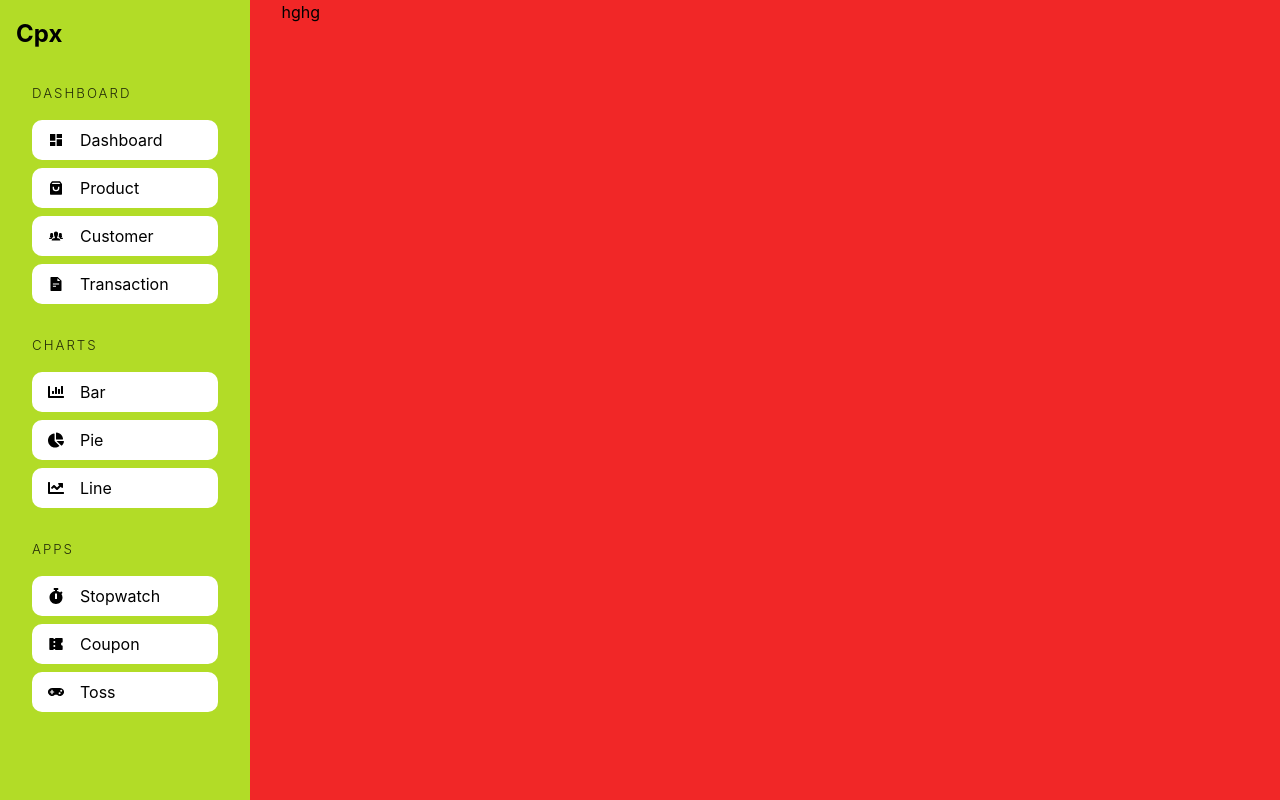
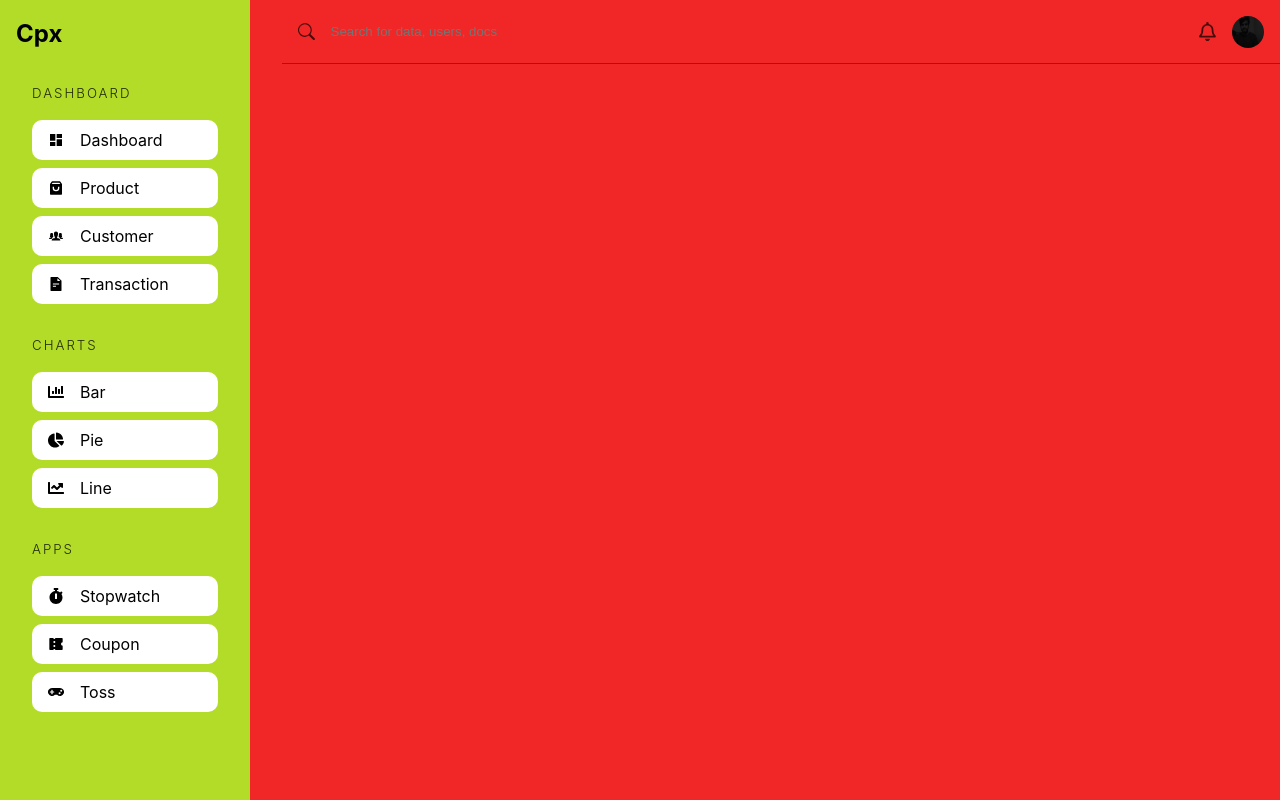
Before and after one commit to Chitranjan046/E-commerce-MERN-client, a React (Vite) app: page /admin/Dashboard in a window 1280 px wide. Built offline with nearby package versions, Linux system fonts and the light colour scheme.

Commit message:
Dashboard search bar don

```diff
--- a/src/pages/dashboard.tsx
+++ b/src/pages/dashboard.tsx
@@ -1,12 +1,24 @@
-import React from 'react';
-import AdminSidebar from '../components/AdminSidebar';
-const Dashboard = () => {
+import { FaRegBell } from "react-icons/fa";
+import AdminSidebar from "../components/AdminSidebar";
+import { BsSearch } from "react-icons/bs";
+import userImg from "../assets/userImg.jpg";
+
+
+const dashboard = () => {
   return (
-    <div className='admin-container'>
-      <AdminSidebar/>
-      <main>hghg</main>
+    <div className="admin-container">
+      <AdminSidebar />
+      <main className="dashboard">
+        <div className="bar">
+          <BsSearch />
+          <input type="text" placeholder="Search for data, users, docs" />
+          <FaRegBell />
+          <img src={userImg} alt="User" />
+        </div>
+
+      </main>
     </div>
-  )
-}
+  );
+};
 
-export default Dashboard;
+export default dashboard;
--- /dev/null
+++ b/src/styles/_dashboard.scss
@@ -0,0 +1,23 @@
+.dashboard {
+    overflow-y: auto;
+
+    .bar {
+      height: 4rem;
+      @include flex(row, unset);
+      padding: 0 1rem;
+      border-bottom: 1px solid rgba(0, 0, 0, 0.37);
+      > input {
+        margin-right: auto;
+        @include inputStyle(100%, 1rem 0);
+      }
+      > svg {
+        font-size: 1.2rem;
+        opacity: 0.7;
+      }
+      > img {
+        @include square(2rem);
+        border-radius: 50%;
+      }
+    }
+
+  }
--- a/src/styles/app.scss
+++ b/src/styles/app.scss
@@ -1,4 +1,5 @@
 @import "mixin";
+@import "dashboard";
 :root {
     font-family: Inter, system-ui, Avenir, Helvetica, Arial, sans-serif;
     line-height: 1.5;
```
Also changed, not shown: src/assets/data.json (added, +52 -0 lines), src/assets/userImg.jpg (added).
